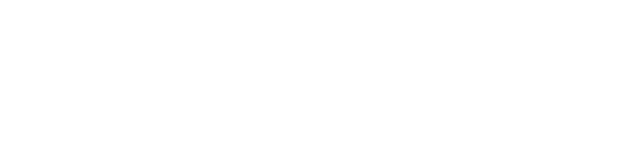
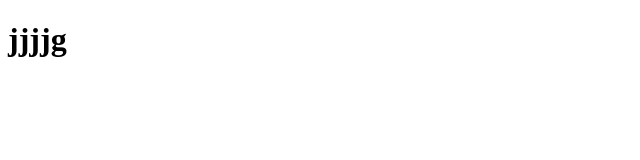
Before and after one commit to FatimaNoorPopy/panda-commerce, a plain HTML site: page index.html in a window 1280 px wide. Shown: the whole page, without its empty margins (0-640 px from the left). Drawn offline with Linux system fonts and the light colour scheme.

Commit message:
done website

```diff
--- a/index.html
+++ b/index.html
@@ -7,6 +7,6 @@
     <link rel="stylesheet" href="style.css">
 </head>
 <body>
-
+  <h1>jjjjg</h1>
 </body>
 </html>
```
